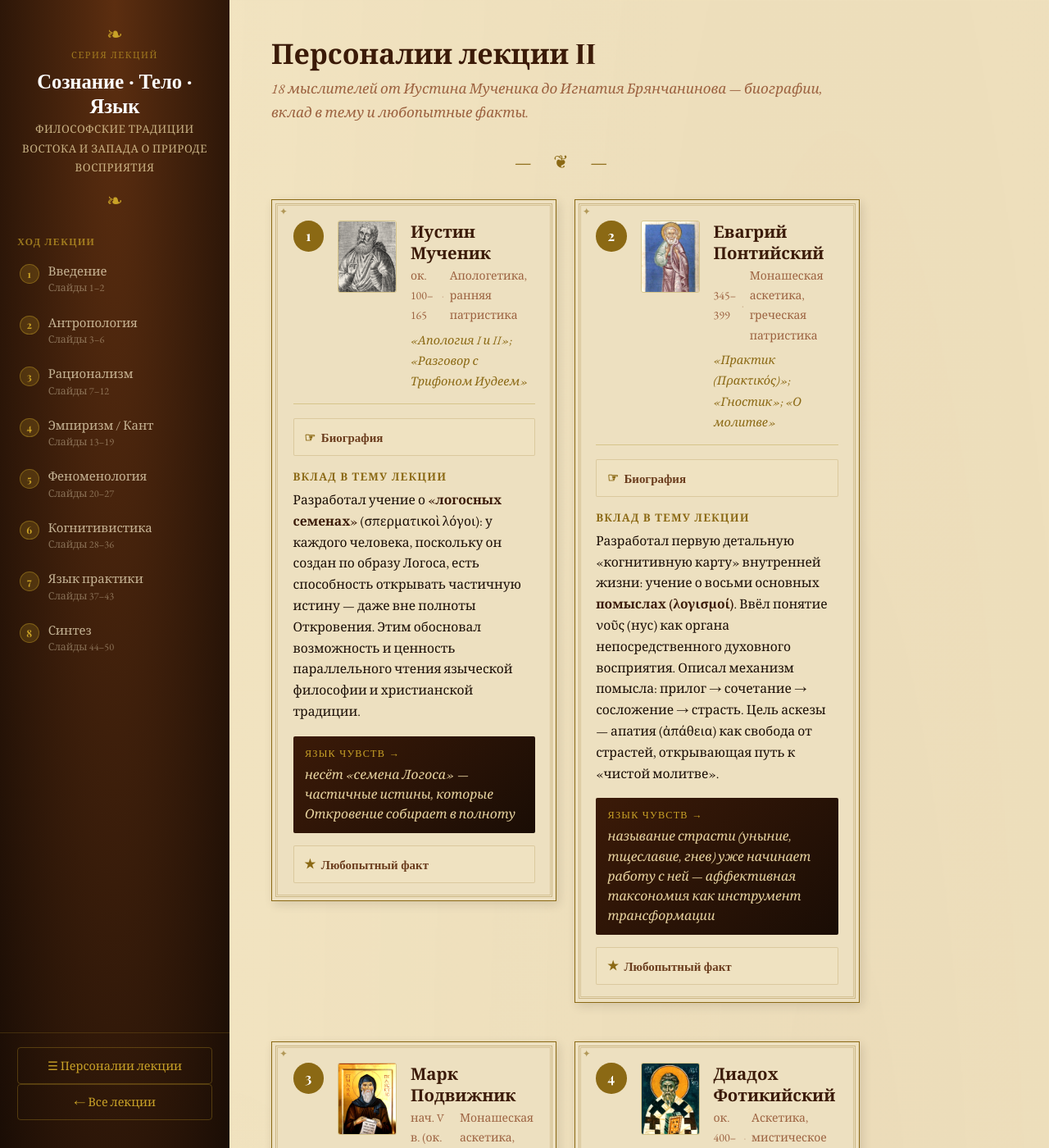
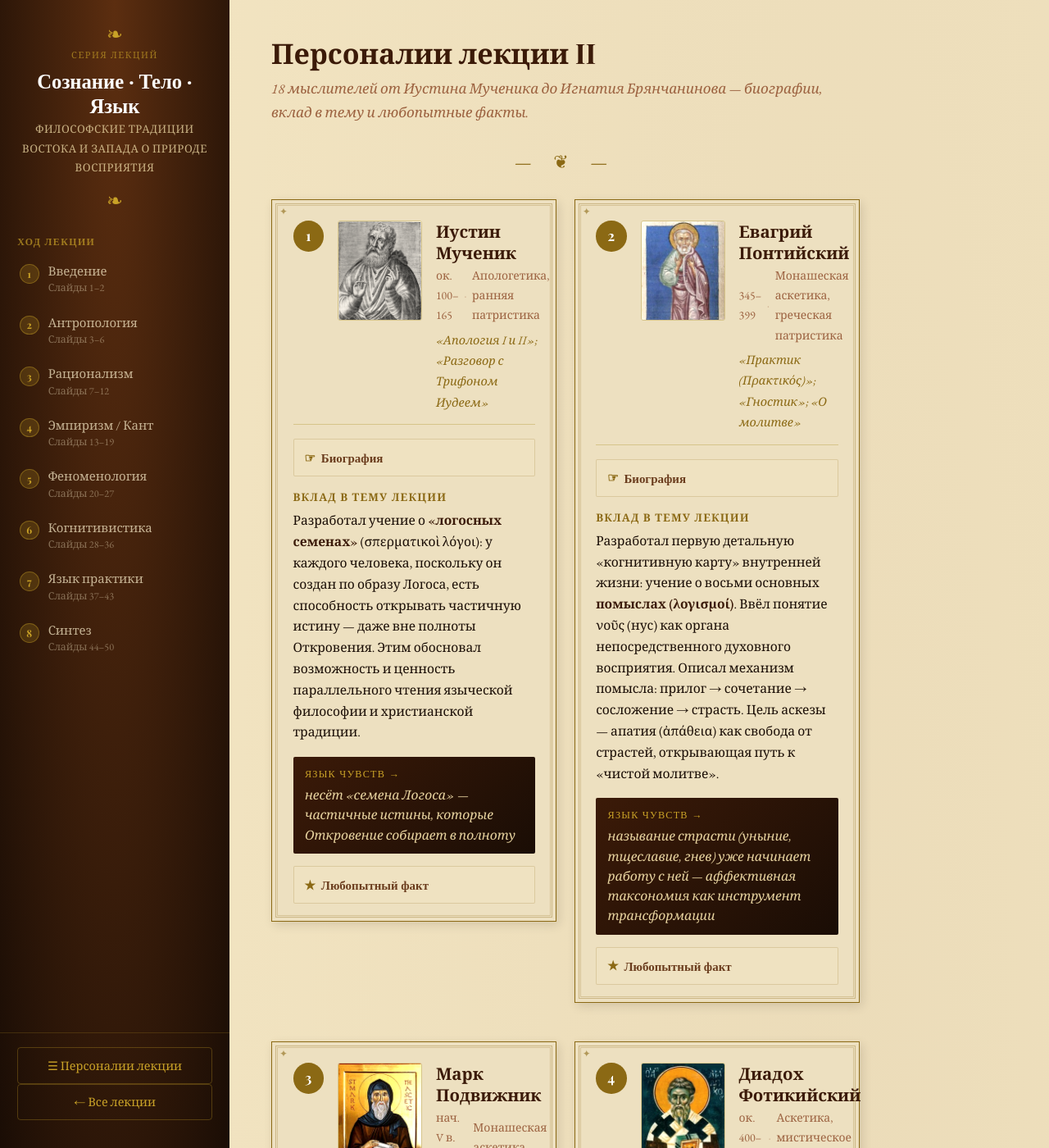
Before and after one commit to kagort/language-of-experience, a Jekyll site: the page built from philosophers2/index.html, in a window 1280 px wide and 1400 px high. Shown: the whole window at 82% size. Built offline with Jekyll 4.4.1, drawn with Linux system fonts in a browser that asks for light colours; some web fonts are replaced.

Commit message:
Портреты обрезаны до 206×244, CSS карточки скорректирован
https://claude.ai/code/session_01NSKoQKjUsAHKDyNdFKNEHZ

```diff
--- a/assets/css/style.scss
+++ b/assets/css/style.scss
@@ -600,8 +600,8 @@ hr {
 
 .card-portrait {
   flex-shrink: 0;
-  width: 72px;
-  height: 88px;
+  width: 103px;
+  height: 122px;
   overflow: hidden;
   border-radius: 3px;
   border: 1px solid var(--parchment-dark);
@@ -610,7 +610,6 @@ hr {
     width: 100%;
     height: 100%;
     object-fit: cover;
-    object-position: center top;
     display: block;
     filter: sepia(15%) contrast(1.05);
   }
```
Also changed, not shown: assets/images/philosophers/Авва_Дорофей.jpg, assets/images/philosophers/Диадох_Фотикийский.jpg, assets/images/philosophers/Евагрий.jpg, assets/images/philosophers/Игнатий_Брянчанинов.jpg, assets/images/philosophers/Иоанн_Кассиан.jpg, assets/images/philosophers/Иоанн_Лествичник.jpg, assets/images/philosophers/Исаак_Сирин.jpg, assets/images/philosophers/Иустин_Мученик.jpg, assets/images/philosophers/Макарий_Египетский.jpg, assets/images/philosophers/Марк Подвижник.jpg, assets/images/philosophers/Никита_Стифат.jpg, assets/images/philosophers/Никифор_уединенный.jpg, assets/images/philosophers/Никодим_Святогорец.jpg, assets/images/philosophers/Ориген.jpg, 4 more files.
